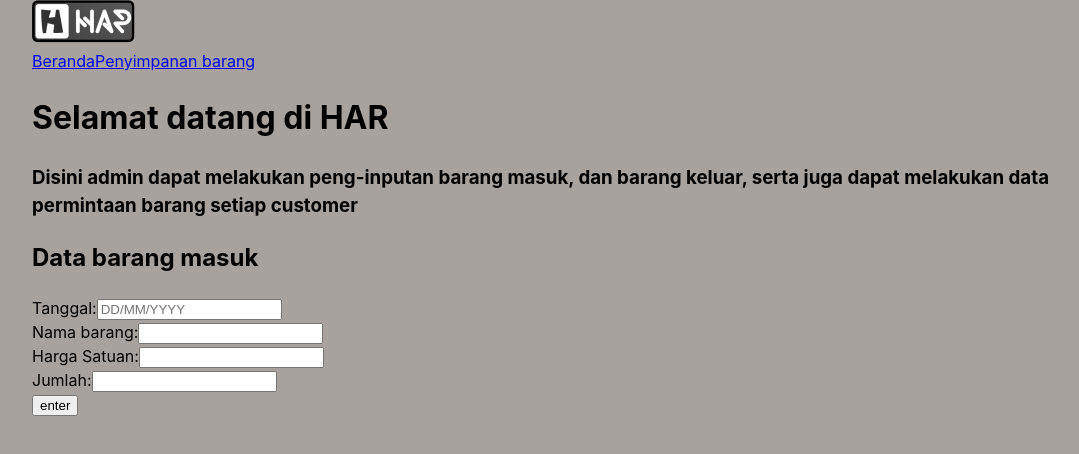
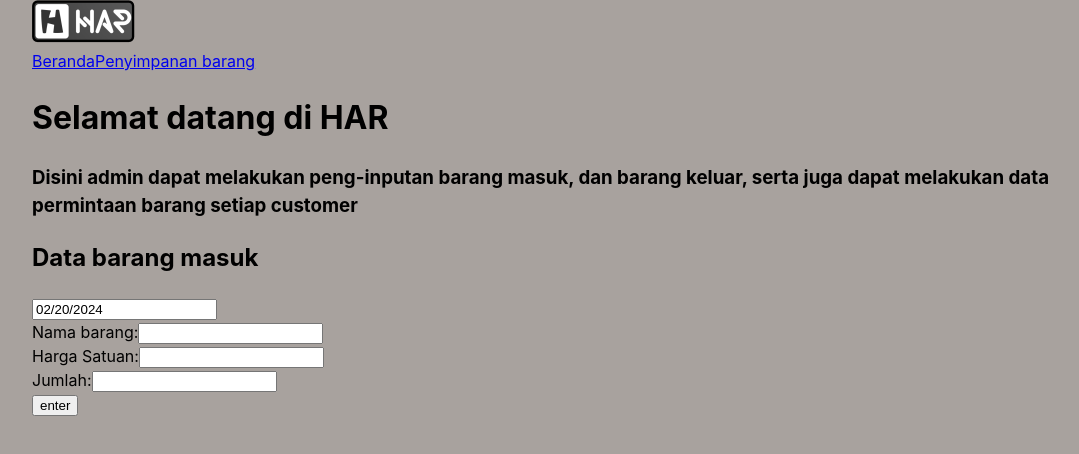
Before and after one commit to irsyadalaudin/items-storage, a React (Vite) app in the folder admin/: page / in a window 1280 px wide. Shown: the top 454 px of the page, without its empty margins (80-1159 px from the left). Built offline with nearby package versions, Linux system fonts and the light colour scheme.

Commit message:
changed input tanggal into DatePickerInput

```diff
--- a/admin/src/components/Storage.jsx
+++ b/admin/src/components/Storage.jsx
@@ -1,4 +1,6 @@
-import { useRef, useState } from 'react'
+// import { useRef, useState } from 'react'
+import { useState } from 'react'
+import DatePickerInput from './DatePickerInput'
 
 const Storage = () => {
     const [tanggal, setTanggal] = useState('')
@@ -6,8 +8,13 @@ const Storage = () => {
     const [hargaSatuan, setHargaSatuan] = useState('')
     const [jumlah, setJumlah] = useState('')
 	const [items, setItems] = useState([])
-	const [errorMessage, setErrorMessage] = useState('')
-	const inputRef = useRef('')
+	// const [errorMessage, setErrorMessage] = useState('')
+	const [selectedDate, setSelectedDate] = useState('')
+	// const inputRef = useRef('')
+
+	const handleDateChange = (date) => {
+		setSelectedDate(date)
+	}
 
 	// const handleDateChange = (e) => {
 	// 	const inputDate = e.target.value
@@ -22,7 +29,7 @@ const Storage = () => {
 	// 		setErrorMessage('Format tanggal harus DD/MM/YYYY')
 	// 	}
 	// }
-
+	/*
 	const handleDateChange = () => {
 		const inputDate = inputRef.current.value
 
@@ -35,7 +42,7 @@ const Storage = () => {
 		} else {
 			setErrorMessage('Format tanggal harus DD/MM/YYYY')
 		}
-	}
+	}*/
 
 	const handleSubmit = (e) => {
 		e.preventDefault()    // MENCEGAH RELOAD HALAMAN
@@ -73,13 +80,18 @@ const Storage = () => {
         <>
             <form onSubmit={handleSubmit}>
                 <h2>Data barang masuk</h2>
-                <div>
+				<DatePickerInput
+					selectedDate={selectedDate}
+					handleDateChange={handleDateChange}
+				/>
+
+                {/* <div>
                     <label htmlFor='Tanggal'>Tanggal:</label>
                     {/* <input
 						type='number'
 						value={tanggal}
 						onChange={handleDateChange}
-					/> */}
+					/>
 					<input
 						type='number'
 						ref={inputRef}
@@ -88,7 +100,7 @@ const Storage = () => {
 						placeholder='DD/MM/YYYY'
 					/>
 					{errorMessage}
-                </div>
+                </div> */}
 
                 <div>
                     <label htmlFor='Nama Barang'>Nama barang:</label>
```
